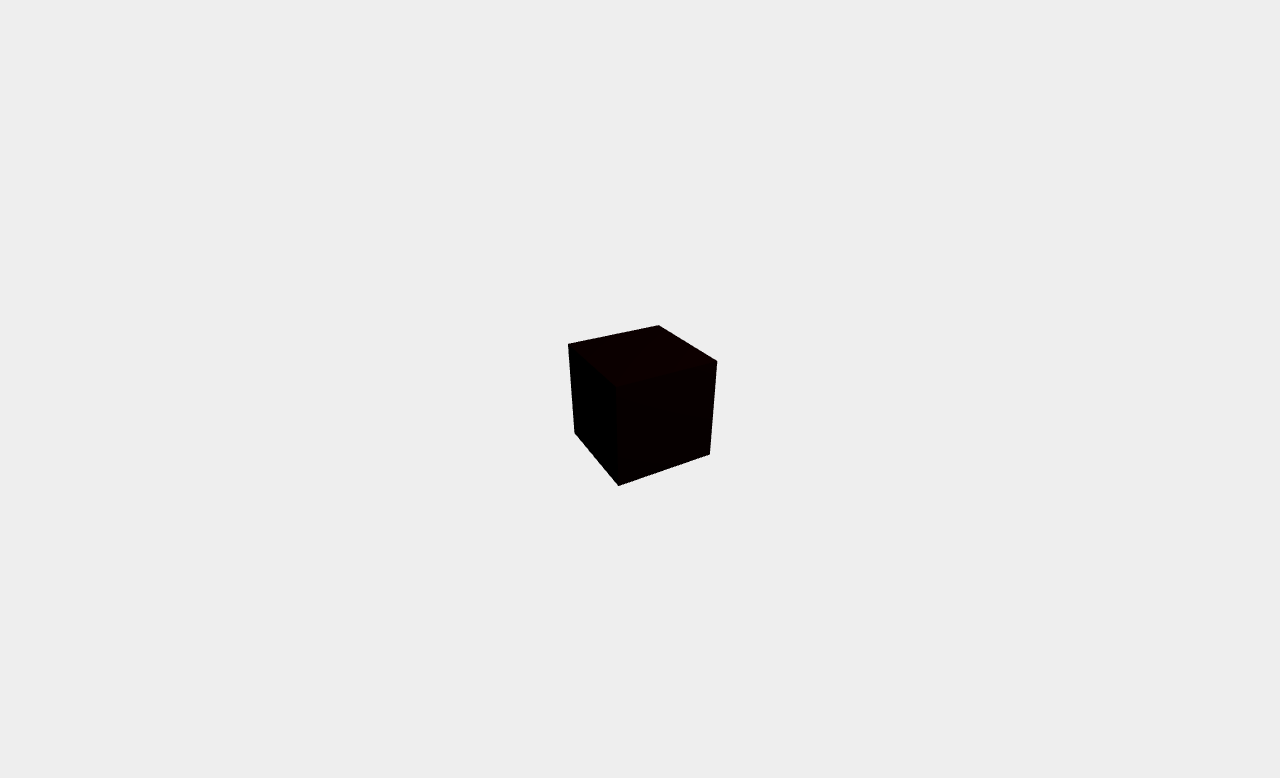
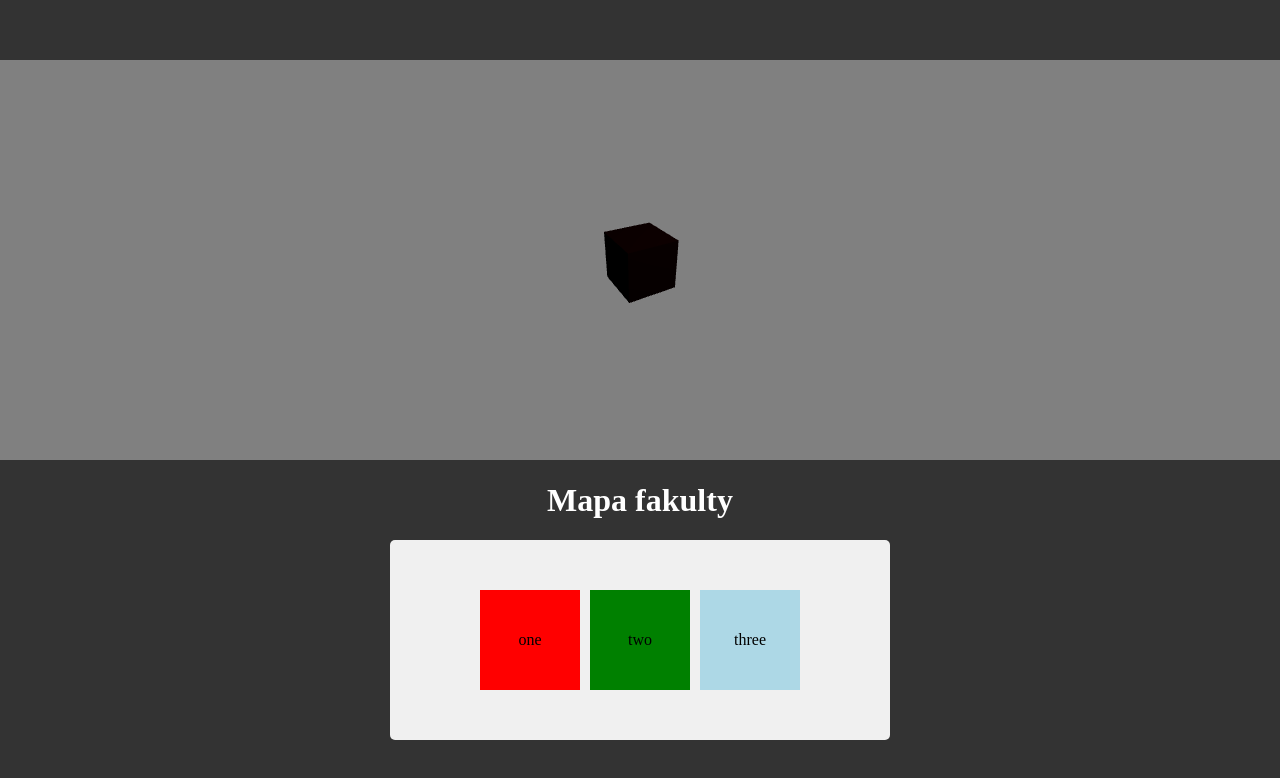
Before and after one commit to NTKKS/VirtualTour-ThreeJS, a plain HTML site: page index.html in a window 1280 px wide. Drawn offline with nearby package versions, Linux system fonts and the light colour scheme; animation ran at ten frames a second.

Commit message:
deadEnds

```diff
--- a/css/main.css
+++ b/css/main.css
@@ -1,2 +1,34 @@
-body { margin: 0; height: 100vh; }
-canvas { display: block; }
+body {
+    margin: 0;
+    min-height: 100vh;
+    background-color: #333;
+    color: #ffffff;
+    display: flex;
+    flex-direction: column;
+    align-items: center;
+    justify-content: center;
+
+}
+#container{
+    background-color: gray;
+    height: max-content;
+}
+.map {
+    display: flex;
+    align-items: center;
+    justify-content: center;
+    background: #f0f0f0;
+    color:black;
+    border-radius: 5px;
+    width: 500px;
+    height: 200px;
+ }
+
+ .element {
+    margin: 5px;
+    display: inline-flex;
+    align-items: center;
+    justify-content: center;
+    width: 100px;
+    height: 100px;
+ }
--- a/index.html
+++ b/index.html
@@ -10,25 +10,35 @@
 
     <script src="js/three.js"></script>
 
+    <div id="container"></div>
+
     <script>
+        var init = function(){
+
+            var width = window.innerWidth;
+            var height = window.innerHeight/2;
+            var aspect = width/height;
 
             var scene = new THREE.Scene();
-        var camera = new THREE.PerspectiveCamera( 75, window.innerWidth / window.innerHeight, 0.1, 1000 );
+            var camera = new THREE.PerspectiveCamera( 75, aspect , 0.1, 1000 );
 
-        var renderer = new THREE.WebGLRenderer({antialias:true});
-        renderer.setClearColor("#eeeeee");
-        renderer.setSize( window.innerWidth, window.innerHeight );
-        document.body.appendChild( renderer.domElement );
+            var renderer = new THREE.WebGLRenderer({antialias:true, alpha: true});
+            renderer.setSize( width, height );
+            renderer.setPixelRatio(window.devicePixelRatio);
+            //document.body.appendChild( renderer.domElement );
+            var container = document.getElementById("container");
+            document.body.appendChild(container);
+            container.appendChild(renderer.domElement);
 
             window.addEventListener('resize', ()=> {
-            renderer.setSize( window.innerWidth, window.innerHeight );
-            camera.aspect = window.innerWidth / window.innerHeight;
+                renderer.setSize( width, height );
+                camera.aspect = aspect;
 
                 camera.updateProjectionMatrix();
             })
 
             var geometry = new THREE.BoxGeometry();
-        var material = new THREE.MeshLambertMaterial( { color: 0xFFCC00 } );
+            var material = new THREE.MeshLambertMaterial( { color: 0xffff00 } );
             var cube = new THREE.Mesh( geometry, material );
             scene.add( cube );
 
@@ -48,7 +58,27 @@
                 };
 
             animate();
+        }
 
+        init();
+    </script>
+
+    <h1>Mapa fakulty</h1>
+
+    <div class="map">
+       <div class="element" id="one" style="background-color: red;">one</div>
+       <div class="element" id="two" style="background-color: green;">two</div>
+       <div class="element" id="three" style="background-color: lightblue;">three</div>
+    </div>
+
+    <script>
+        document.getElementById("one").onclick = function(){click("one")};
+        document.getElementById("two").onclick = function(){click("two")};
+        document.getElementById("three").onclick = function(){click("three")};
+
+        function click(number){
+            document.getElementById(number).innerHTML = "Clicked";
+        }
     </script>
 
 </body>
```
Lines whose indentation alone changed are shown as unchanged.
